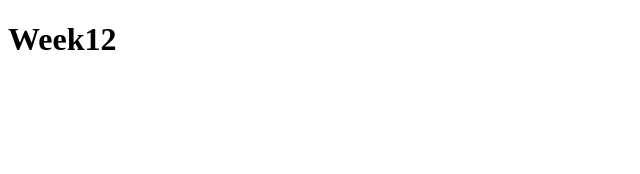
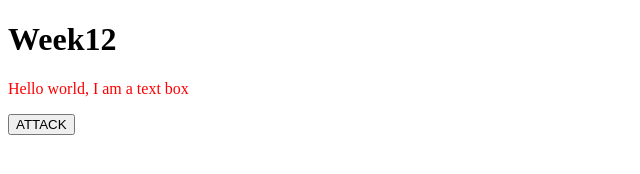
Before and after one commit to isahua16/Week12, a plain HTML site: page index.html in a window 1280 px wide. Shown: the whole page, without its empty margins (0-640 px from the left). Drawn offline with nearby package versions, Linux system fonts and the light colour scheme.

Commit message:
Quiz questions

```diff
--- a/index.html
+++ b/index.html
@@ -1,4 +1,3 @@
-
 <!DOCTYPE html>
 <html lang="en">
 
@@ -27,6 +26,11 @@
 
 <body>
   <h1>Week12</h1>
+  <section id="container">
+    <div class="child"></div>
+  </section>
+  <p id="text-box">Hello world, I am a text box</p>
+  <button id="attack_button">ATTACK</button>
   <script src="https://cdn.jsdelivr.net/npm/axios/dist/axios.min.js"></script>
   <script src="https://cdn.jsdelivr.net/npm/js-cookie@3.0.1/dist/js.cookie.min.js"></script>
   <script src="/js/app.js"></script>
--- a/js/app.js
+++ b/js/app.js
@@ -0,0 +1,23 @@
+let parentContainer = document.getElementById("container");
+parentContainer.innerHTML = ``;
+
+let target = document.getElementById('attack_button');
+target.setAttribute(`damage`, `20`);
+target.setAttribute(`block`, `10`);
+
+let text_box = document.getElementById(`text-box`);
+text_box[`style`][`color`] = `red`;
+
+function sayAnimal(animal){
+
+    animal = 'Tiger';
+
+    console.log('Best pet ever: ' + animal);
+
+}
+
+
+
+let animals = [ 'Lion', 'Aardvark', 'Leopard' ];
+
+sayAnimal(animals[1]);
```
